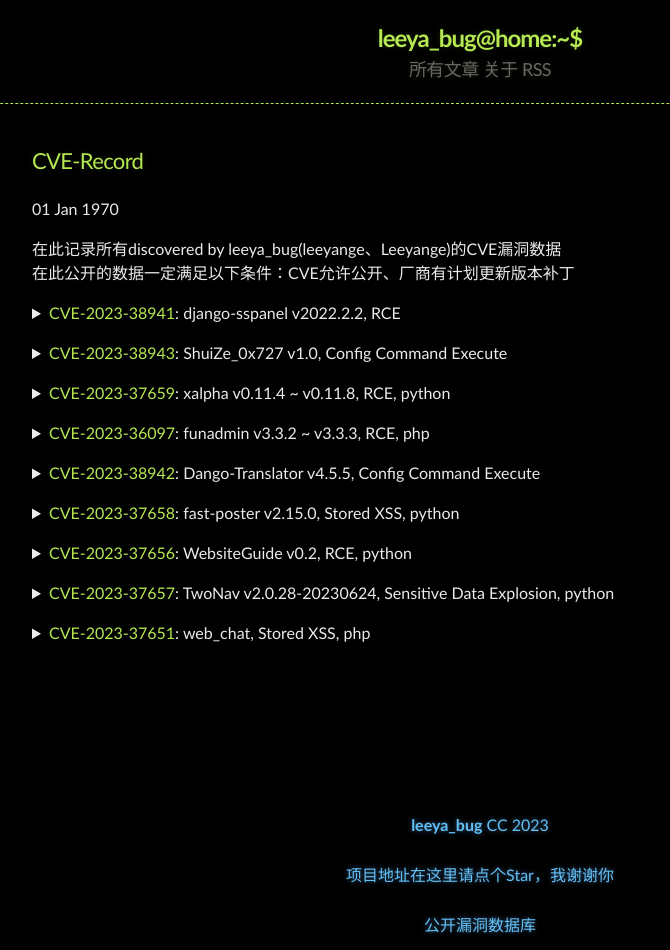
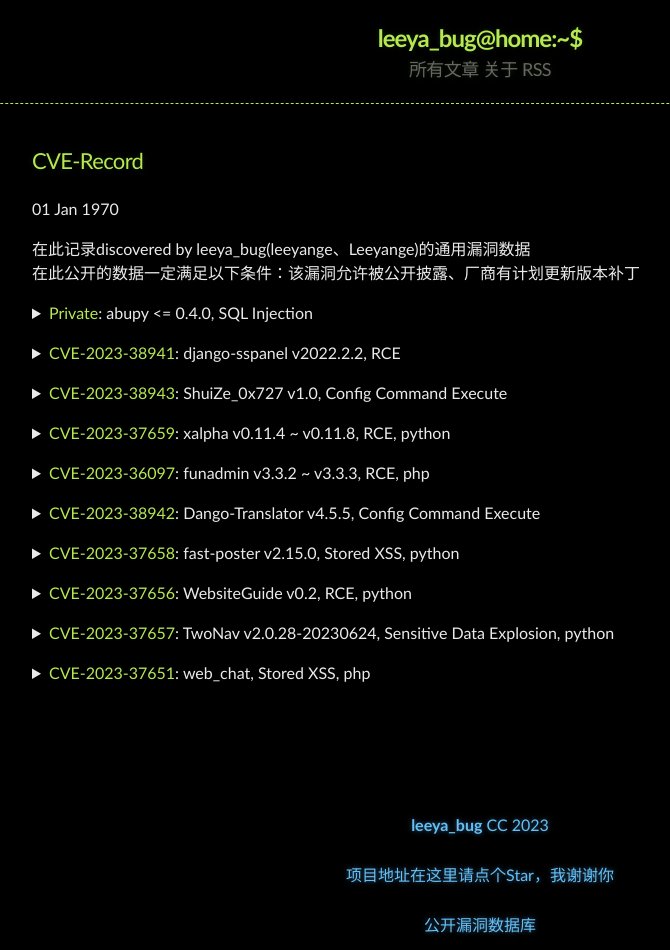
Before and after one commit to Leeyangee/leeyangee.github.io, a Jekyll site: the page built from _posts/1970-01-01-Common-Record.md, in a window 1280 px wide. Shown: the whole page, without its empty margins (160-830 px from the left). Built offline with Jekyll 4.4.1, drawn with Linux system fonts in a browser that asks for light colours.

Commit message:
Update and rename 1970-01-01-CVE-Record.md to 1970-01-01-Common-Record.md

```diff
--- a/_posts/1970-01-01-CVE-Record.md
+++ b/_posts/1970-01-01-Common-Record.md
@@ -3,8 +3,18 @@
 published: true
 ---
 
-在此记录所有discovered by leeya_bug(leeyange、Leeyange)的CVE漏洞数据
-在此公开的数据一定满足以下条件：CVE允许公开、厂商有计划更新版本补丁
+在此记录discovered by leeya_bug(leeyange、Leeyange)的通用漏洞数据
+在此公开的数据一定满足以下条件：该漏洞允许被公开披露、厂商有计划更新版本补丁
+
+<details>
+      <summary><font color="#b5e853">Private</font>: abupy <= 0.4.0, SQL Injection</summary>
+      <pre><code>
+<a>Private</a>
+仓库地址: <a id="cve_rep">https://github.com/bbfamily/abu</a>
+官方网站：<a id="cve_rep">http://www.abuquant.com</a>
+官方微信：<a>abu_quant</a>
+      </code></pre>
+</details><p></p>
 
 <details>
       <summary><font color="#b5e853">CVE-2023-38941</font>: django-sspanel v2022.2.2, RCE</summary>
```
